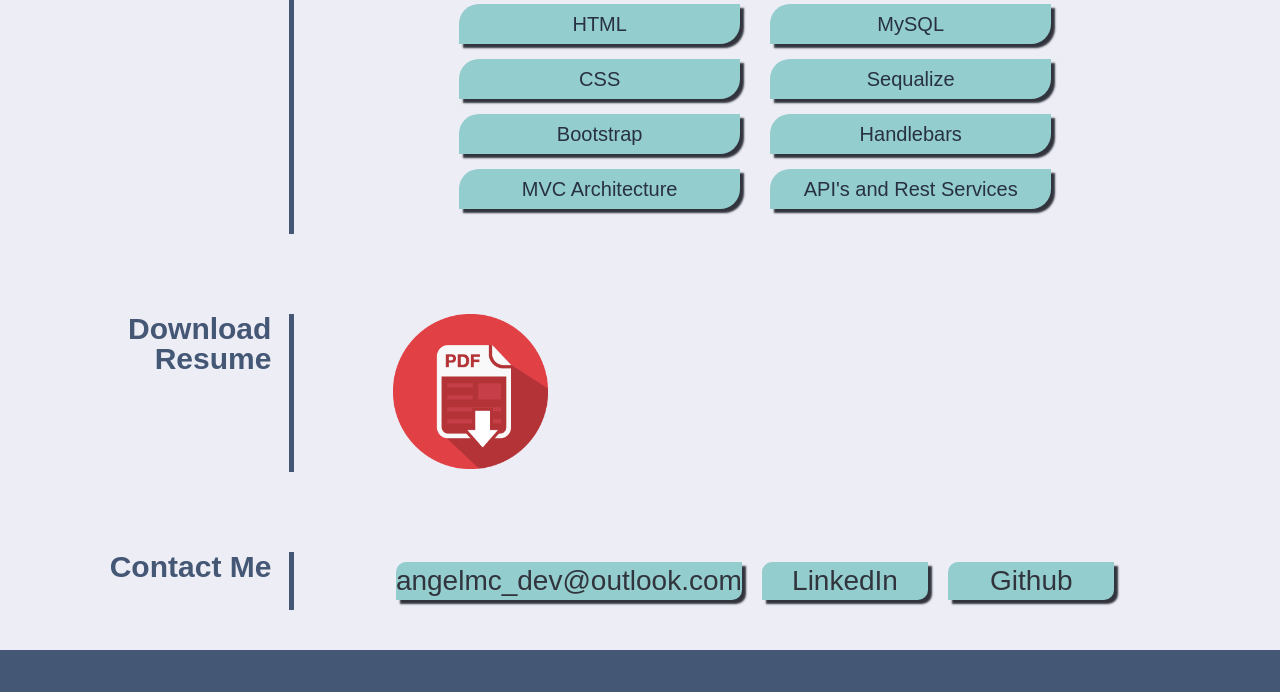
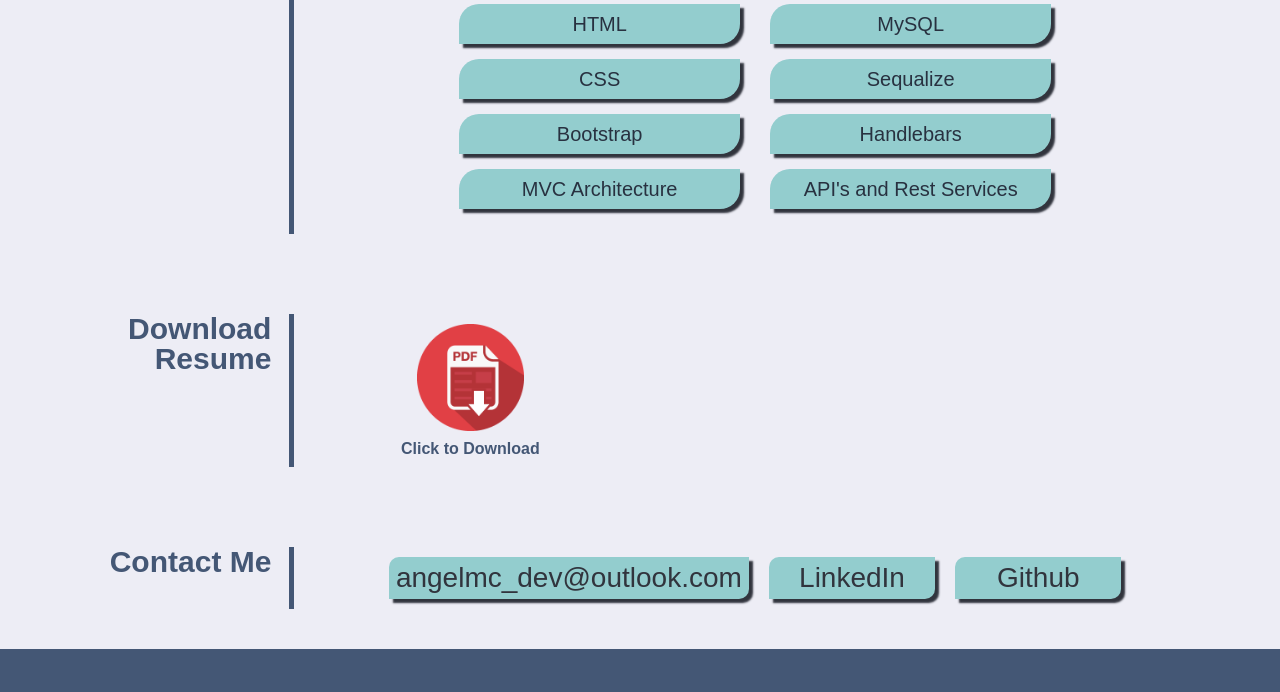
Before and after one commit to AngelMond/Cool-Portfolio, a plain HTML site: page index.html in a window 1280 px wide. Shown: the part 2428-3120 px from the top of the page. Drawn offline with Linux system fonts and the light colour scheme; a script that the page names is missing.

Commit message:
Updated download resume section and added padding to contactMe section links

```diff
--- a/assets/styles.css
+++ b/assets/styles.css
@@ -429,11 +429,23 @@ animation: scoreSlide 300ms linear;
     display: flex;
     flex-flow: row wrap;
     justify-content: center;
+    padding: 10px;
+}
+
+#downloadResume h6{
+    flex: 0 0 100%;
+    text-align: center;
+    margin-top: 7px;
+    color: var(--color-blue-dark);
 }
 
 #downloadResume img{
-    flex: 0 0 20%;
-    width: 155px;
+    flex: 0 0 100%;
+    width: 107px;
+}
+
+#downloadResume a:hover ~ #titleResume {
+    color: #F5440C;
 }
 
 /* INIMATION FOR RESUME IMAGE LINK*/
@@ -477,7 +489,7 @@ animation: scoreSlide 300ms linear;
     border-radius: 10px 0px 10px 0px;
     color: var(--color-header-background);
     text-decoration:none;
-    padding: 5px 0px;
+    padding: 7px;
     box-shadow: 4px 4px 2px var(--color-header-background);
     transition: all 280ms;
 }
--- a/index.html
+++ b/index.html
@@ -224,8 +224,8 @@
             </div>
             <article class="article" id="resume">
                 <div id="downloadResume">
-                    <a href="assets/resume/resume.pdf" target="_blank"> <img src="assets/images/pdf-icon.png"
-                        alt="DownloadResume"></a>
+                    <a href="assets/resume/resume.pdf" target="_blank"> <img src="assets/images/pdf-icon.png" alt="DownloadResume"></a>
+                    <h6 id="titleResume">Click to Download</h6>
                 </div>
             </article>
         </section>
```
